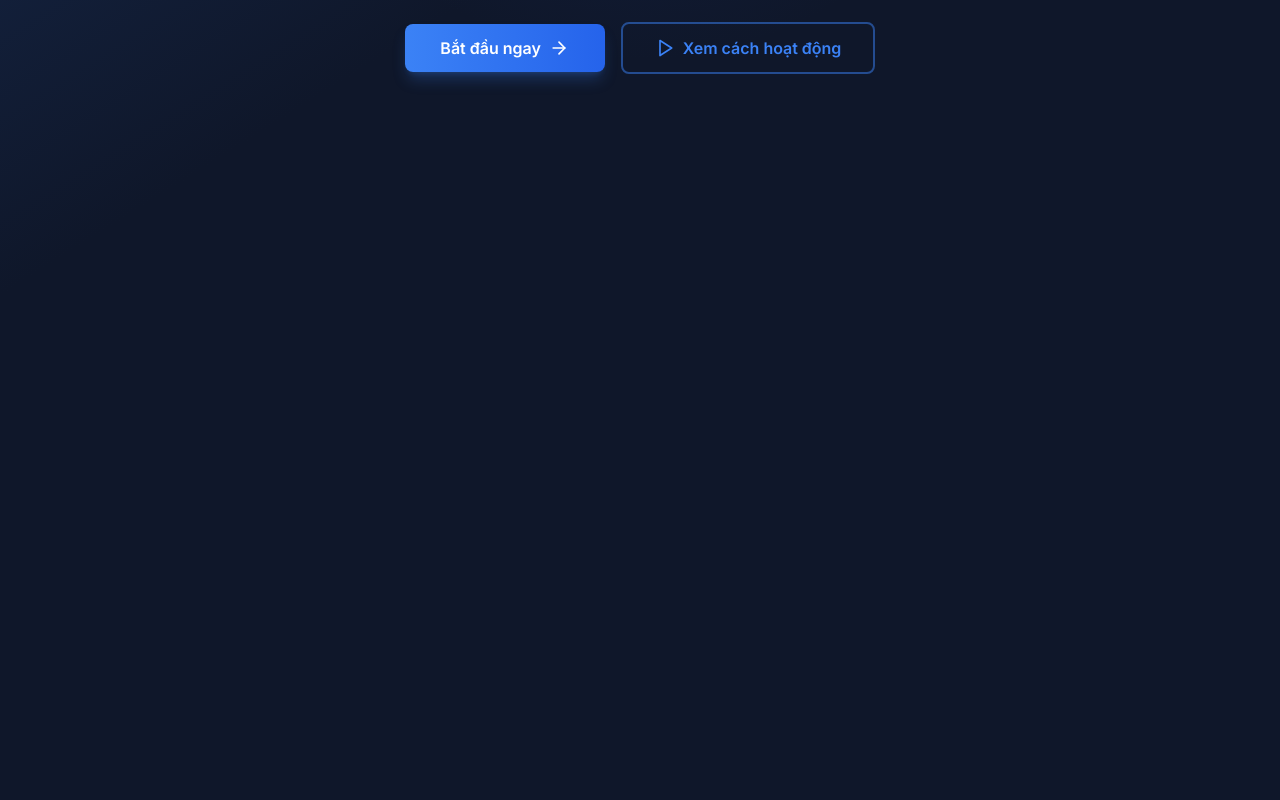
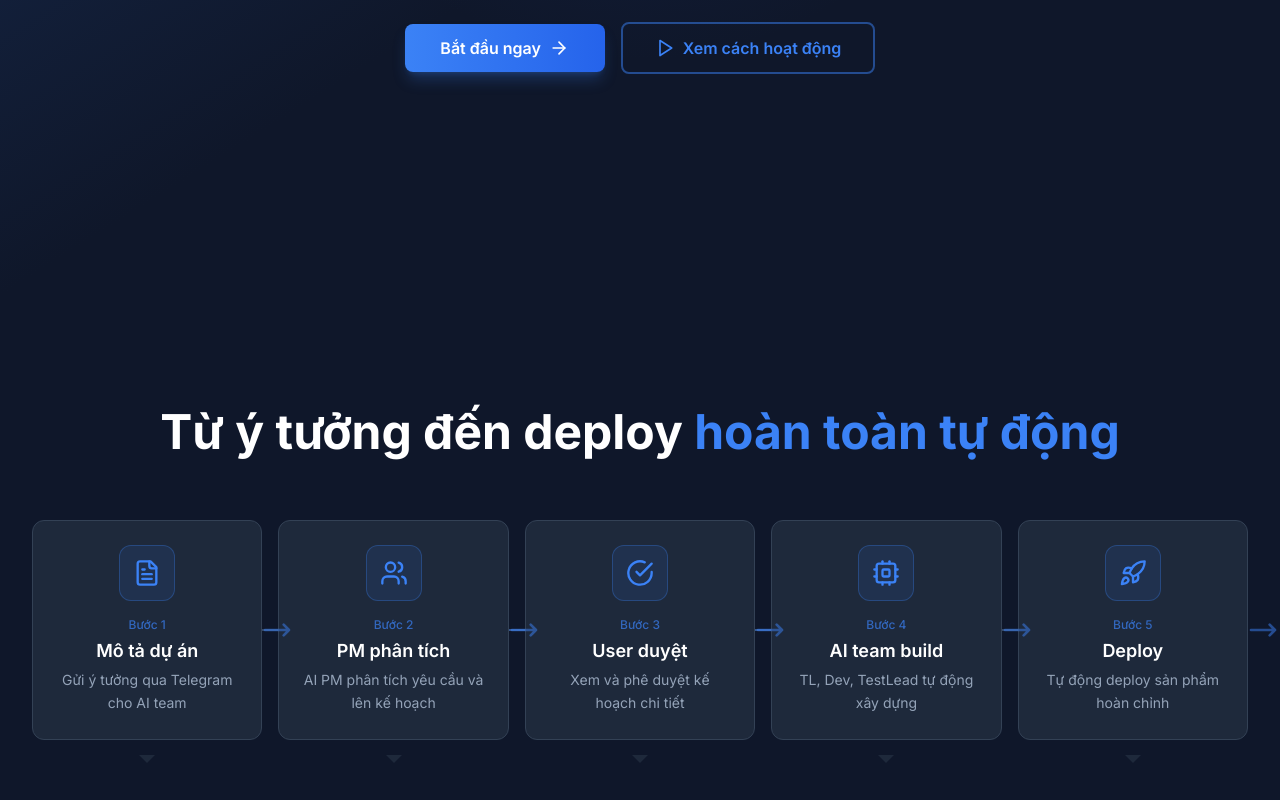
Before and after one commit to wisbidev/project-d264f8e8, a Next.js app in the folder frontend/: page / in a window 1280 px wide. Shown: the part 504-1304 px from the top of the page. Before the commit the page ends 800 px from the top, so only its background shows below. Built offline with nearby package versions, Linux system fonts and the light colour scheme.

Commit message:
feat: Import Pipeline component into main page
Add the Pipeline section to the home page by importing and rendering the Pipeline component.

```diff
--- a/frontend/src/app/page.tsx
+++ b/frontend/src/app/page.tsx
@@ -1,4 +1,5 @@
 import { ArrowRight, Play } from "lucide-react";
+import Pipeline from "@/components/Pipeline";
 
 export default function Home() {
   return (
@@ -36,6 +37,8 @@ export default function Home() {
           </div>
         </div>
       </section>
+
+      <Pipeline />
     </main>
   );
 }
```
